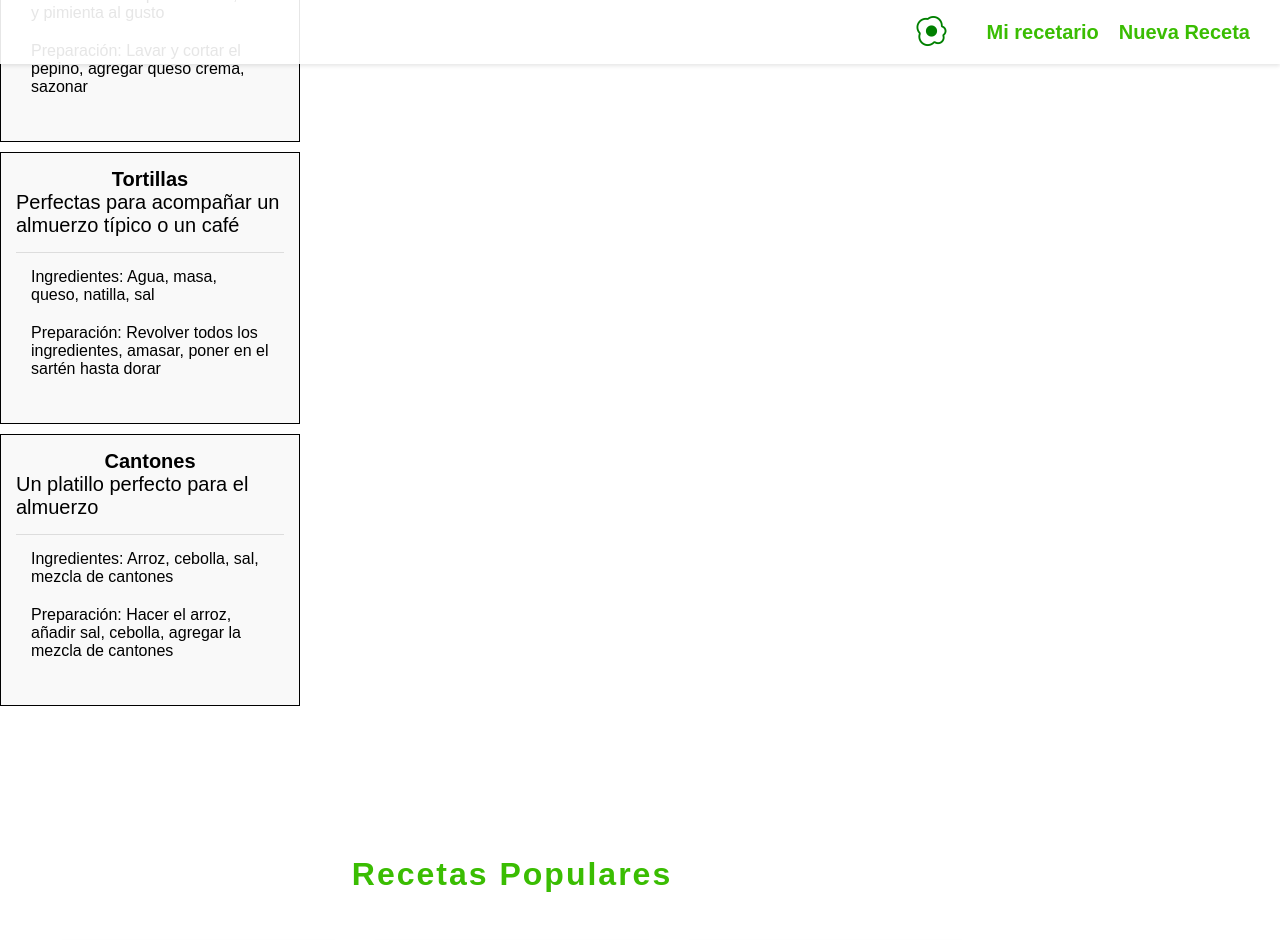
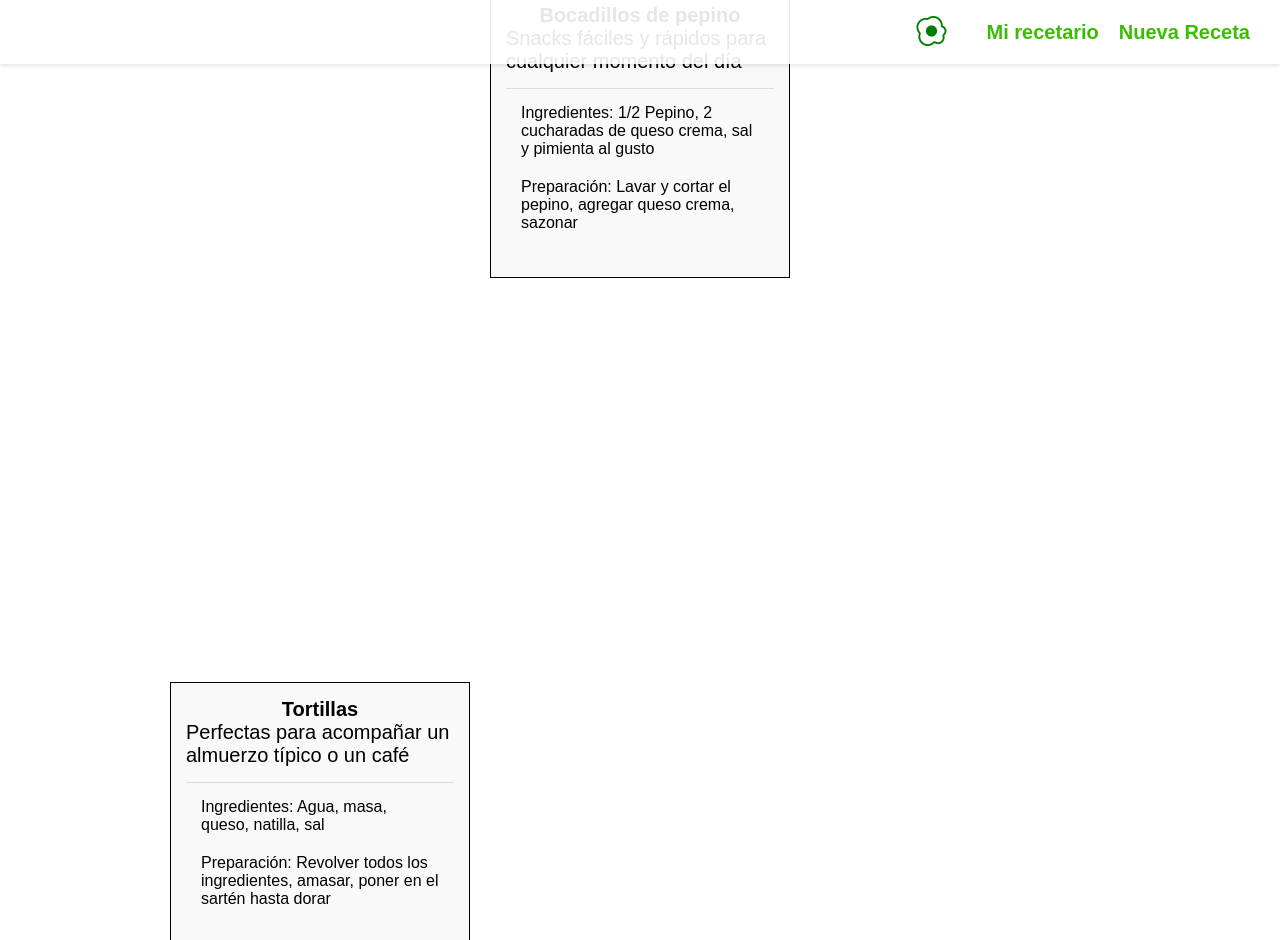
Before and after one commit to JDMatu/Practica_GoLabs, a Flask app: template Week2/Proyecto1/templates/recetario.html in a window 1280 px wide. Shown: the top 940 px of the page. Run offline with Flask 3, Linux system fonts and the light colour scheme; the template is opened without the code that fills it, so the values that code supplies are empty.

Commit message:
diseños del recetario

```diff
--- a/Week2/Proyecto1/static/css/recetario.css
+++ b/Week2/Proyecto1/static/css/recetario.css
@@ -67,8 +67,11 @@ body {
 
 /* Estilo mi Recetario  */
 .mis-recetas {
-    margin-top: 10px; /* Ajuste del margen superior */
-
+    margin-top: 30%; /* Ajuste del margen superior */
+    max-height: calc(100vh - (altura del navbar + margen inferior)); /* Ajusta el valor según tu navbar */
+    display: flex;
+    flex-wrap: wrap;
+    justify-content: space-around;
 }
 
 .recipe-card-title {
@@ -78,9 +81,13 @@ body {
 .recipe-card {
     border: 1px solid black; /* Añadir borde a la tarjeta */
     padding: 15px; /* Añadir padding dentro de la tarjeta */
-    margin-bottom: 10px; /* Añadir espacio entre tarjetas */
+    margin-bottom: 20px; /* Añadir espacio entre tarjetas */
     background-color: #f9f9f9; /* Fondo más suave para la tarjeta */
-
+    background-size:cover ;
+    flex: 1 1 calc(25% - 20px); /* Ocupa el 25% del ancho con espacio entre ellas */
+    margin: 10px; /* Espacio alrededor de las tarjetas */
+    max-width: 300px; /* Asegurarse de que no se exceda el ancho */
+    box-sizing: border-box; /* Incluir padding y borde en el ancho */
 }
 
 .recipe-card-body {
```
